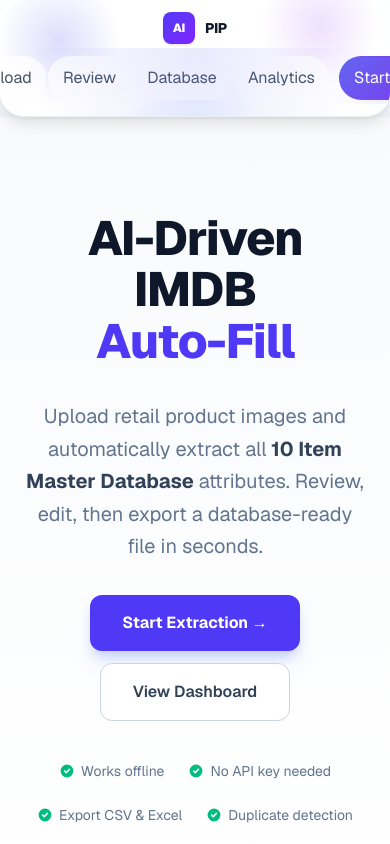
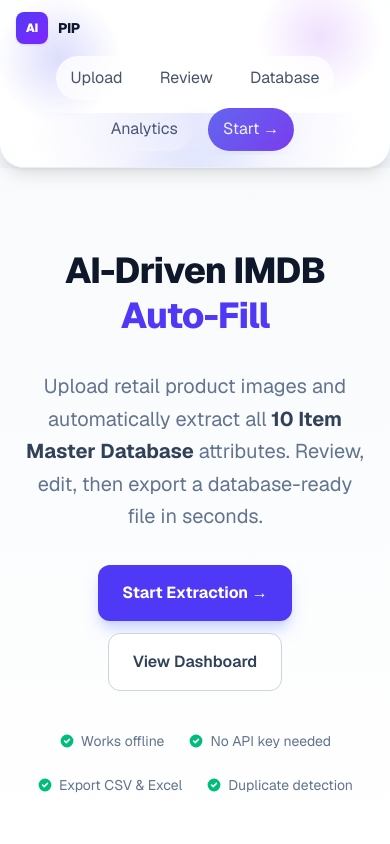
Before and after one commit to MrAnokye0/imdb-vision-ai, a Next.js app: page / in a window 390 px wide. Shown: the top 844 px of the page. Built offline with nearby package versions, Linux system fonts and the light colour scheme.

Commit message:
Improve mobile responsive layouts: nav, buttons, grids, and typography

```diff
--- a/app/globals.css
+++ b/app/globals.css
@@ -77,6 +77,15 @@ body {
   pointer-events: none;
 }
 
+img,
+picture,
+video,
+canvas,
+svg {
+  max-width: 100%;
+  height: auto;
+}
+
 .no-scrollbar {
   -ms-overflow-style: none;
   scrollbar-width: none;
@@ -128,6 +137,11 @@ body {
     border-radius: 0 0 1.5rem 1.5rem;
   }
 
+  .liquid-nav::after {
+    bottom: -18px;
+    height: 72px;
+  }
+
   .liquid-nav-link,
   .liquid-nav-cta {
     padding-left: 0.85rem;
--- a/app/layout.tsx
+++ b/app/layout.tsx
@@ -26,7 +26,7 @@ export default function RootLayout({ children }: { children: React.ReactNode })
 
         {/* ── Top navigation ─────────────────────────────────────────────── */}
         <header className="sticky top-0 z-50 liquid-nav border-b border-slate-200/70 shadow-lg">
-          <div className="max-w-7xl mx-auto px-4 sm:px-6 py-3 sm:py-0 h-auto sm:h-16 flex flex-col sm:flex-row items-center justify-between gap-3 relative">
+          <div className="max-w-7xl mx-auto px-4 sm:px-6 py-3 sm:py-0 h-auto flex flex-col gap-3 sm:flex-row sm:items-center sm:justify-between relative">
 
             {/* Brand */}
             <Link href="/" className="flex items-center gap-2.5 font-bold text-slate-900 hover:opacity-80 transition-opacity shrink-0">
@@ -47,7 +47,7 @@ export default function RootLayout({ children }: { children: React.ReactNode })
             </div>
 
             {/* Nav links */}
-            <nav className="flex items-center gap-0.5 overflow-x-auto pb-1 no-scrollbar">
+            <nav className="flex flex-wrap items-center justify-center gap-2 overflow-x-auto pb-1 no-scrollbar w-full sm:w-auto">
               {NAV_LINKS.slice(1).map((link) => (
                 <Link
                   key={link.href}
--- a/app/page.tsx
+++ b/app/page.tsx
@@ -28,9 +28,9 @@ export default function Home() {
 
       {/* ── Hero ──────────────────────────────────────────────────────────────── */}
       <section className="bg-gradient-to-b from-slate-50 to-white border-b border-slate-100">
-        <div className="max-w-4xl mx-auto px-6 py-24 text-center space-y-8">
+        <div className="max-w-4xl mx-auto px-6 py-20 sm:py-24 text-center space-y-8">
 
-          <h1 className="text-5xl sm:text-6xl font-extrabold text-slate-900 leading-[1.08] tracking-tight">
+          <h1 className="text-4xl sm:text-5xl lg:text-6xl font-extrabold text-slate-900 leading-tight tracking-tight">
             AI-Driven IMDB<br />
             <span className="text-indigo-600">Auto-Fill</span>
           </h1>
@@ -41,16 +41,16 @@ export default function Home() {
             Review, edit, then export a database-ready file in seconds.
           </p>
 
-          <div className="flex gap-3 justify-center flex-wrap">
+          <div className="flex flex-col items-center gap-3 justify-center sm:flex-row sm:flex-wrap">
             <Link
               href="/upload"
-              className="inline-flex items-center gap-2 bg-indigo-600 text-white font-bold px-8 py-4 rounded-xl text-base hover:bg-indigo-700 active:scale-95 transition-all shadow-lg shadow-indigo-200"
+              className="inline-flex items-center gap-2 bg-indigo-600 text-white font-bold px-6 py-4 rounded-xl text-base hover:bg-indigo-700 active:scale-95 transition-all shadow-lg shadow-indigo-200"
             >
               Start Extraction →
             </Link>
             <Link
               href="/dashboard"
-              className="inline-flex items-center gap-2 bg-white text-slate-700 font-semibold px-8 py-4 rounded-xl text-base border border-slate-300 hover:border-slate-400 hover:bg-slate-50 transition-all"
+              className="inline-flex items-center gap-2 bg-white text-slate-700 font-semibold px-6 py-4 rounded-xl text-base border border-slate-300 hover:border-slate-400 hover:bg-slate-50 transition-all"
             >
               View Dashboard
             </Link>
@@ -77,7 +77,7 @@ export default function Home() {
           <p className="text-slate-500">Four steps from image to database-ready export</p>
         </div>
 
-        <div className="grid grid-cols-1 sm:grid-cols-4 gap-5">
+        <div className="grid grid-cols-1 sm:grid-cols-2 lg:grid-cols-4 gap-5">
           {STEPS.map((s, i) => (
             <div key={s.n} className="relative bg-white border border-slate-200 rounded-2xl p-6 space-y-4 hover:border-indigo-300 hover:shadow-md transition-all group">
               {/* Connector line */}
@@ -107,7 +107,7 @@ export default function Home() {
             <p className="text-slate-500">Every attribute extracted, validated, and ready for your database</p>
           </div>
 
-          <div className="grid grid-cols-2 sm:grid-cols-5 gap-3">
+          <div className="grid grid-cols-1 sm:grid-cols-2 md:grid-cols-3 lg:grid-cols-5 gap-3">
             {COLUMNS.map((col, i) => (
               <div key={col} className="flex items-center gap-3 bg-white border border-slate-200 rounded-xl px-4 py-3 hover:border-indigo-300 hover:shadow-sm transition-all group">
                 <span className="w-6 h-6 rounded-lg bg-indigo-600 text-white text-xs font-black flex items-center justify-center shrink-0 group-hover:bg-indigo-700 transition-colors">
@@ -127,7 +127,7 @@ export default function Home() {
           <p className="text-slate-500">Powerful tools to automate your data extraction workflow</p>
         </div>
 
-        <div className="grid grid-cols-1 sm:grid-cols-3 gap-5">
+        <div className="grid grid-cols-1 sm:grid-cols-2 lg:grid-cols-3 gap-5">
           {FEATURES.map((f) => (
             <div key={f.title} className="bg-white border border-slate-200 rounded-2xl p-6 space-y-3 hover:border-indigo-300 hover:shadow-md transition-all">
               <span className="w-10 h-10 rounded-xl bg-slate-50 flex items-center justify-center text-xl">{f.icon}</span>
@@ -140,7 +140,7 @@ export default function Home() {
 
       {/* ── CTA ───────────────────────────────────────────────────────────────── */}
       <section className="max-w-5xl mx-auto px-6 pb-20">
-        <div className="bg-indigo-600 rounded-3xl px-10 py-14 text-center text-white space-y-5 relative overflow-hidden">
+        <div className="bg-indigo-600 rounded-3xl px-6 py-12 sm:px-10 sm:py-14 text-center text-white space-y-5 relative overflow-hidden">
           {/* Background glow */}
           <div className="absolute -top-20 -right-20 w-64 h-64 bg-indigo-500 rounded-full opacity-30 blur-3xl" />
           <div className="absolute -bottom-20 -left-20 w-64 h-64 bg-violet-600 rounded-full opacity-30 blur-3xl" />
--- a/app/upload/page.tsx
+++ b/app/upload/page.tsx
@@ -38,7 +38,7 @@ export default function UploadPage() {
       </div>
 
       {/* Pipeline steps */}
-      <div className="grid grid-cols-2 sm:grid-cols-4 gap-3">
+      <div className="grid grid-cols-1 sm:grid-cols-2 lg:grid-cols-4 gap-3">
         {PIPELINE.map((s) => (
           <div key={s.step} className="bg-white border border-slate-200 rounded-xl p-3 flex items-start gap-3 hover:border-indigo-300 hover:shadow-sm transition-all group">
             <div className="w-8 h-8 bg-indigo-50 group-hover:bg-indigo-100 rounded-lg flex items-center justify-center text-base shrink-0 transition-colors">
@@ -53,7 +53,7 @@ export default function UploadPage() {
       </div>
 
       {/* IMDB column chips */}
-      <div className="flex flex-wrap gap-1.5">
+      <div className="flex flex-wrap gap-2">
         {COLUMNS.map((col, i) => (
           <span key={col} className="inline-flex items-center gap-1.5 bg-indigo-50 border border-indigo-100 text-indigo-700 text-xs font-semibold px-2.5 py-1 rounded-full">
             <span className="w-4 h-4 bg-indigo-600 text-white text-[9px] font-black rounded-full flex items-center justify-center shrink-0">{i + 1}</span>
--- a/src/components/UploadZone.tsx
+++ b/src/components/UploadZone.tsx
@@ -220,7 +220,7 @@ function DuplicateModal({
         <div className="border-t border-slate-200 bg-slate-50 px-6 py-4 space-y-3 shrink-0">
           <p className="text-sm text-slate-600 font-medium text-center">What would you like to do?</p>
 
-          <div className="grid grid-cols-2 gap-3">
+          <div className="grid grid-cols-1 gap-3 sm:grid-cols-2">
             <button onClick={() => onRemove(cur.rowId)}
               className="flex flex-col items-center gap-1 bg-red-50 hover:bg-red-100 border border-red-200 text-red-700 font-semibold text-sm px-4 py-3 rounded-xl transition-colors">
               <span className="text-xl">🗑</span>
@@ -236,8 +236,8 @@ function DuplicateModal({
           </div>
 
           {alerts.length > 1 && (
-            <div className="grid grid-cols-2 gap-3 pt-2 border-t border-slate-200">
-              <button onClick={onRemoveAll} className="text-xs font-semibold text-red-600 hover:bg-red-50 py-2 rounded-lg transition-colors">
+            <div className="grid grid-cols-1 gap-3 pt-2 border-t border-slate-200 sm:grid-cols-2">
+              <button onClick={onRemoveAll} className="text-xs font-semibold text-red-600 hover:bg-red-50 py-2 rounded-lg transition-colors text-left sm:text-left">
                 Remove All {alerts.length}
               </button>
               <button onClick={onKeepAll} className="text-xs font-semibold text-indigo-600 hover:bg-indigo-50 py-2 rounded-lg transition-colors">
@@ -596,7 +596,7 @@ export default function UploadZone() {
                   {(() => {
                     const currentScanUrl = scanUrls[currentScanStep.key] ?? "";
                     return currentScanUrl ? (
-                      <div className="mt-4 grid grid-cols-2 gap-3">
+                      <div className="mt-4 grid grid-cols-1 gap-3 sm:grid-cols-2">
                         <div className="relative overflow-hidden rounded-2xl border border-slate-200 bg-white h-40">
                           <Image src={currentScanUrl} alt={currentScanStep.title} fill sizes="360px" className="object-contain" />
                         </div>
@@ -853,7 +853,7 @@ export default function UploadZone() {
 
                   {/* IMDB fields grid */}
                   {row.status !== "processing" && row.status !== "error" && (
-                    <div className="mt-4 grid grid-cols-2 sm:grid-cols-5 gap-x-4 gap-y-3">
+                    <div className="mt-4 grid grid-cols-1 gap-x-4 gap-y-3 sm:grid-cols-2 md:grid-cols-3 lg:grid-cols-5">
                       {IMDB_FIELDS.map((f) => {
                         const val = (row.product[f.key] as string) ?? "";
                         const fieldConf = row.validation?.fields.find((vf) => vf.field === f.key);
```
